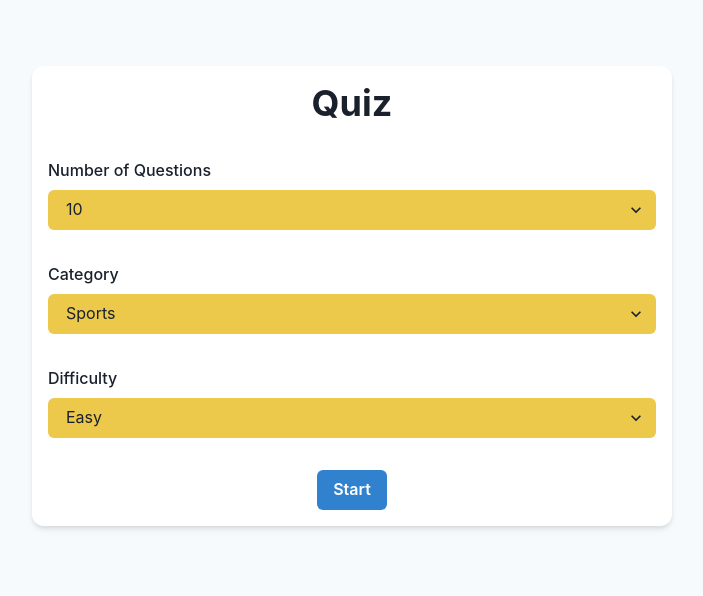
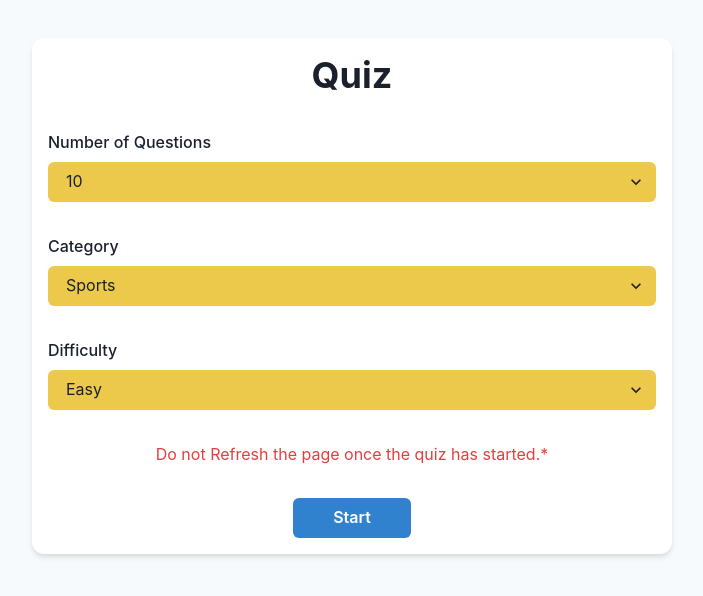
Before and after one commit to rajkp10/quiz-app, a React (Create React App) app: page / in a window 1280 px wide. Shown: the part 104-700 px from the top of the page, without its empty margins (288-991 px from the left). Built offline with nearby package versions, Linux system fonts and the light colour scheme.

Commit message:
boundary messages set

```diff
--- a/src/pages/Home.jsx
+++ b/src/pages/Home.jsx
@@ -6,6 +6,7 @@ import {
   FormLabel,
   Select,
   Button,
+  Text,
 } from "@chakra-ui/react";
 import { useNavigate } from "react-router-dom";
 import { useGlobalContext } from "../context";
@@ -68,7 +69,11 @@ function Home() {
             <option value="hard">Hard</option>
           </Select>
         </FormControl>
+        <Text color="red.500">
+          Do not Refresh the page once the quiz has started.*
+        </Text>
         <Button
+          px={10}
           colorScheme="blue"
           onClick={(e) => {
             handleSubmit(e);
--- a/src/pages/Questions.jsx
+++ b/src/pages/Questions.jsx
@@ -34,7 +34,6 @@ function Questions() {
 
   useEffect(() => {
     error && navigate("/", { replace: true });
-    // questions.length === 0 && navigate("/", { replace: true });
   }, [error]);
 
   if (loading) {
@@ -45,6 +44,8 @@ function Questions() {
 
   const options = [...incorrect_answers, correct_answer];
   options.sort(() => Math.random() - 0.5);
+
+  const checkIsModalOpen = () => openModal && onOpen();
 
   return (
     <VStack minH="100vh" w="100%" justifyContent="center" bg="gray.50">
@@ -67,10 +68,7 @@ function Questions() {
                 key={index}
                 onClick={(e) => {
                   checkAnswer(correct_answer === option);
-                  if (openModal) {
-                    console.log("hello");
-                    onOpen();
-                  }
+                  checkIsModalOpen();
                 }}
               >
                 {option}
@@ -86,7 +84,10 @@ function Questions() {
           <Button
             alignSelf="flex-end"
             colorScheme="blue"
-            onClick={nextQuestion}
+            onClick={() => {
+              nextQuestion();
+              checkIsModalOpen();
+            }}
           >
             {openModal ? "Submit Quiz" : "Next Question"}
           </Button>
```
